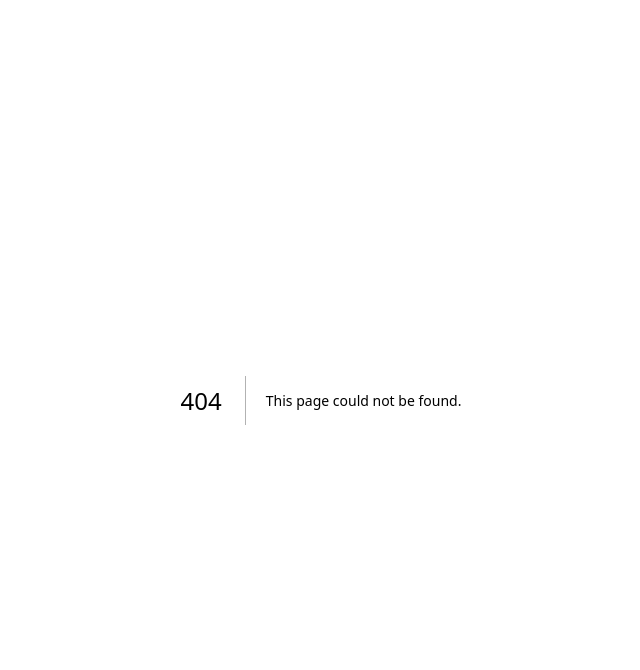
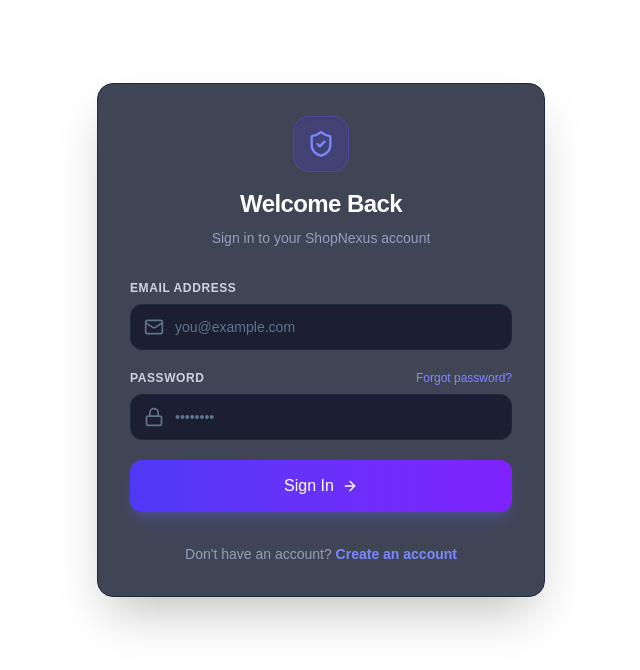
Before and after one commit to Saad7528/ShopNexus-Frontend, a Next.js app: page /login in a window 1280 px wide. Before the commit this address had no page. Shown: the top 670 px of the page, without its empty margins (319-959 px from the left). Built offline with nearby package versions, Linux system fonts and the light colour scheme.

Commit message:
[ADDED]: Create Login page layout and form skeleton in (auth)/login

```diff
--- /dev/null
+++ b/src/app/(auth)/login/page.tsx
@@ -0,0 +1,135 @@
+'use client';
+
+import React, { useState } from 'react';
+import Link from 'next/link';
+import { useRouter } from 'next/navigation';
+import { useAuthStore } from '@/store/useAuthStore';
+import { ShieldCheck, Mail, Lock, ArrowRight, Loader2 } from 'lucide-react';
+
+export default function LoginPage() {
+  const router = useRouter();
+  const login = useAuthStore((state) => state.login);
+
+  const [email, setEmail] = useState('');
+  const [password, setPassword] = useState('');
+  const [error, setError] = useState<string | null>(null);
+  const [isLoading, setIsLoading] = useState(false);
+
+  const handleSubmit = async (e: React.FormEvent) => {
+    e.preventDefault();
+    setError(null);
+    setIsLoading(true);
+
+    try {
+      const res = await fetch('http://localhost:5000/api/auth/login', {
+        method: 'POST',
+        headers: { 'Content-Type': 'application/json' },
+        body: JSON.stringify({ email, password }),
+      });
+
+      const data = await res.json();
+
+      if (!res.ok) {
+        throw new Error(data.message || 'Failed to login');
+      }
+
+      login(data.data.user, data.data.token);
+
+      if (data.data.user.role === 'admin') {
+        router.push('/admin/dashboard');
+      } else {
+        router.push('/products');
+      }
+    } catch (err: any) {
+      setError(err.message || 'An error occurred. Please try again.');
+    } finally {
+      setIsLoading(false);
+    }
+  };
+
+  return (
+    <div className="min-h-[85vh] flex items-center justify-center px-4 py-12">
+      <div className="w-full max-w-md bg-slate-900/80 border border-slate-800 backdrop-blur-xl rounded-2xl p-8 shadow-2xl">
+        <div className="text-center mb-8">
+          <div className="inline-flex items-center justify-center w-14 h-14 rounded-2xl bg-indigo-600/20 border border-indigo-500/30 text-indigo-400 mb-4 shadow-inner">
+            <ShieldCheck className="w-7 h-7" />
+          </div>
+          <h1 className="text-2xl font-bold tracking-tight text-white">Welcome Back</h1>
+          <p className="text-sm text-slate-400 mt-2">Sign in to your ShopNexus account</p>
+        </div>
+
+        {error && (
+          <div className="mb-6 p-4 rounded-xl bg-red-500/10 border border-red-500/20 text-red-400 text-sm">
+            {error}
+          </div>
+        )}
+
+        <form onSubmit={handleSubmit} className="space-y-5">
+          <div>
+            <label className="block text-xs font-semibold uppercase tracking-wider text-slate-300 mb-2">
+              Email Address
+            </label>
+            <div className="relative">
+              <Mail className="absolute left-3.5 top-1/2 -translate-y-1/2 w-5 h-5 text-slate-500" />
+              <input
+                type="email"
+                required
+                value={email}
+                onChange={(e) => setEmail(e.target.value)}
+                placeholder="you@example.com"
+                className="w-full pl-11 pr-4 py-3 bg-slate-950/60 border border-slate-800 rounded-xl text-white placeholder-slate-500 text-sm focus:outline-none focus:ring-2 focus:ring-indigo-500/50 focus:border-indigo-500 transition-all"
+              />
+            </div>
+          </div>
+
+          <div>
+            <div className="flex items-center justify-between mb-2">
+              <label className="block text-xs font-semibold uppercase tracking-wider text-slate-300">
+                Password
+              </label>
+              <a href="#" className="text-xs text-indigo-400 hover:text-indigo-300 transition-colors">
+                Forgot password?
+              </a>
+            </div>
+            <div className="relative">
+              <Lock className="absolute left-3.5 top-1/2 -translate-y-1/2 w-5 h-5 text-slate-500" />
+              <input
+                type="password"
+                required
+                value={password}
+                onChange={(e) => setPassword(e.target.value)}
+                placeholder="••••••••"
+                className="w-full pl-11 pr-4 py-3 bg-slate-950/60 border border-slate-800 rounded-xl text-white placeholder-slate-500 text-sm focus:outline-none focus:ring-2 focus:ring-indigo-500/50 focus:border-indigo-500 transition-all"
+              />
+            </div>
+          </div>
+
+          <button
+            type="submit"
+            disabled={isLoading}
+            className="w-full flex items-center justify-center gap-2 py-3.5 px-4 bg-gradient-to-r from-indigo-600 to-violet-600 hover:from-indigo-500 hover:to-violet-500 text-white font-medium rounded-xl shadow-lg shadow-indigo-500/25 transition-all duration-200 disabled:opacity-50 disabled:cursor-not-allowed cursor-pointer"
+          >
+            {isLoading ? (
+              <>
+                <Loader2 className="w-5 h-5 animate-spin" />
+                Signing in...
+              </>
+            ) : (
+              <>
+                Sign In
+                <ArrowRight className="w-4 h-4" />
+              </>
+            )}
+          </button>
+        </form>
+
+        <div className="mt-8 text-center text-sm text-slate-400">
+          Don&apos;t have an account?{' '}
+          <Link href="/register" className="font-semibold text-indigo-400 hover:text-indigo-300 transition-colors">
+            Create an account
+          </Link>
+        </div>
+      </div>
+    </div>
+  );
+}
```
